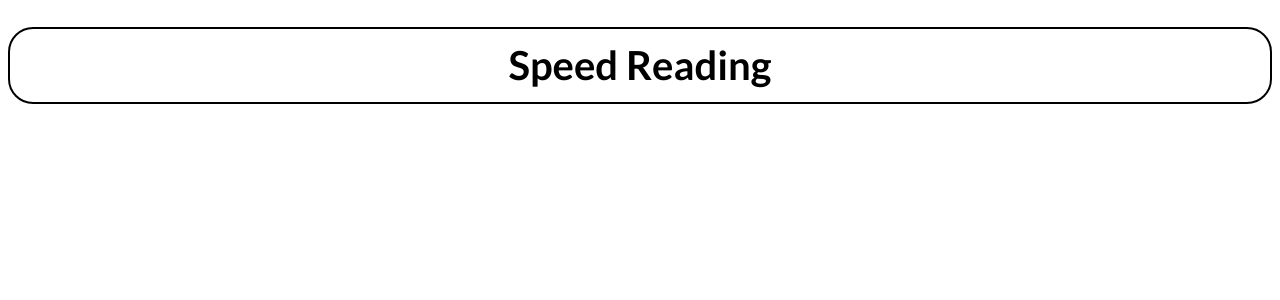
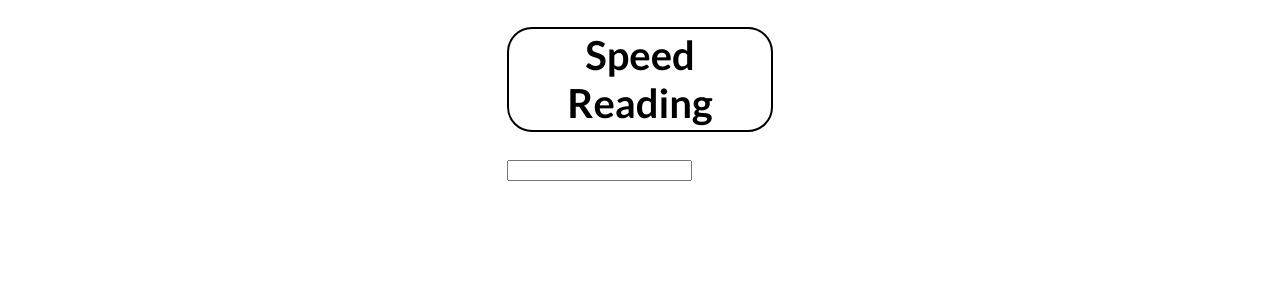
Before and after one commit to Raboro/speed-reading-web, a React (Vite) app: page / in a window 1280 px wide. Shown: the top 300 px of the page. Built offline with nearby package versions, Linux system fonts and the light colour scheme.

Commit message:
feat(TextInput): :sparkles: added textinput

```diff
--- a/src/App.tsx
+++ b/src/App.tsx
@@ -1,8 +1,12 @@
 import './App.css';
 import { Heading } from './components/Heading/Heading.tsx';
+import { TextInput } from './components/TextInput/TextInput.tsx'
 
 function App() {
-  return <Heading />;
+  return <div className='mainContainer'>
+    <Heading />
+    <TextInput />
+  </div>;
 }
 
 export default App;
--- /dev/null
+++ b/src/components/TextInput/TextInput.tsx
@@ -0,0 +1,3 @@
+export function TextInput() {
+    return <input type="text" />
+}
```
